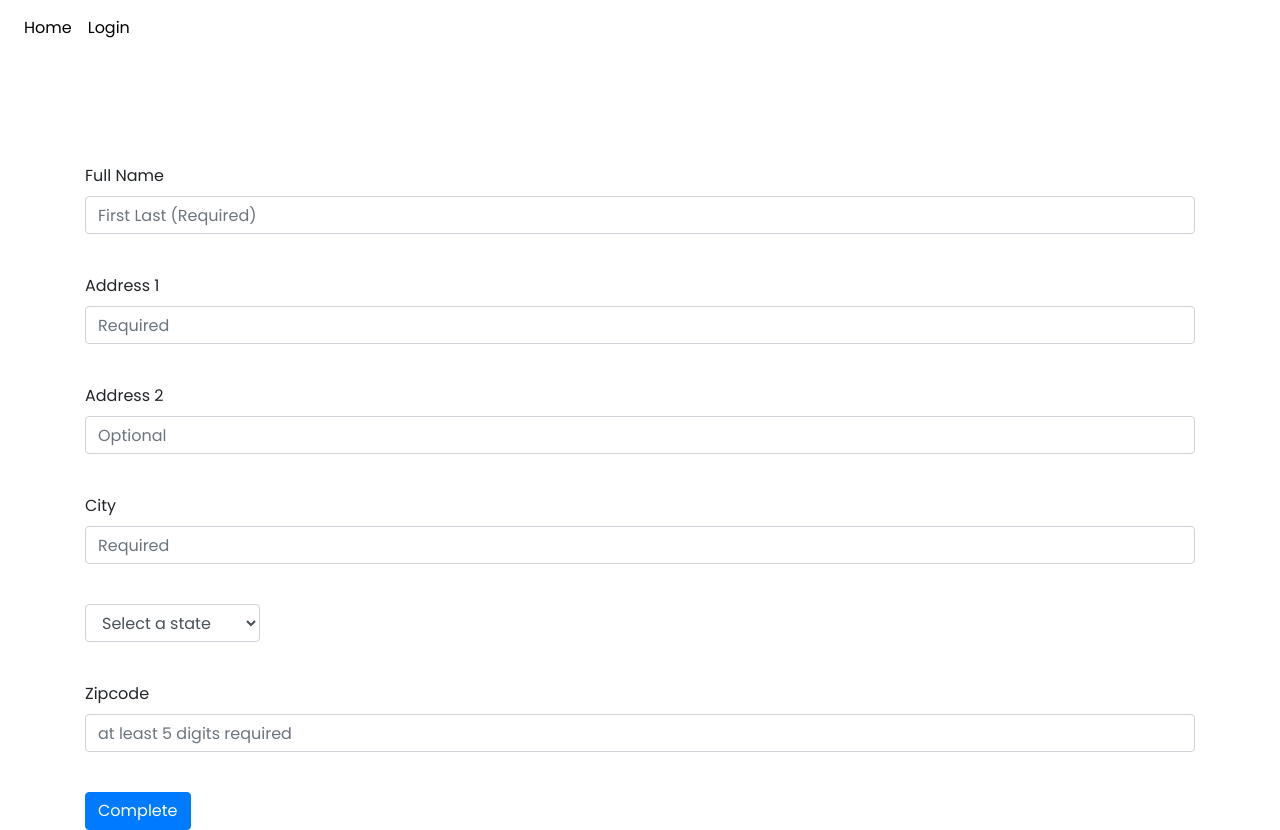
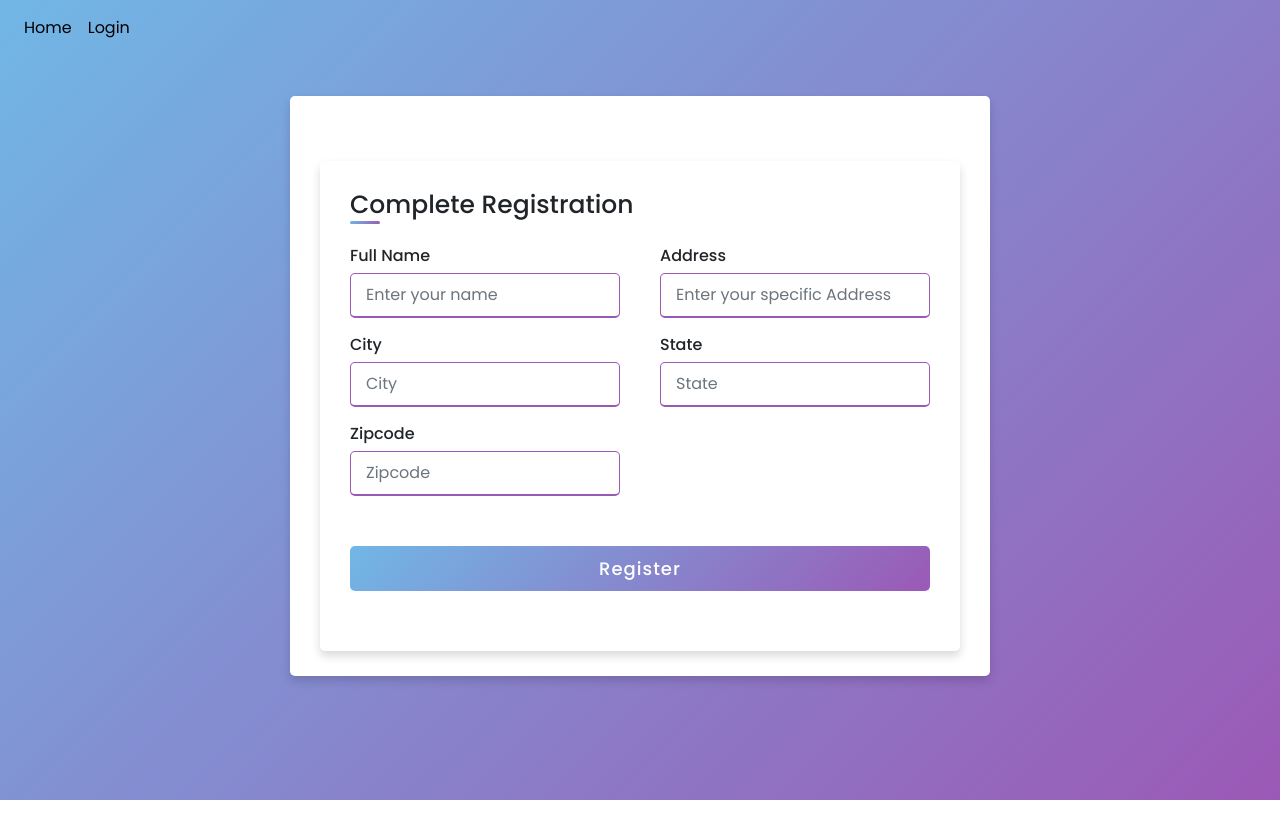
Before and after one commit to S0NNYD/Quoil, a Python web app: template website/templates/completereg.html in a window 1280 px wide. After the commit the page ends 800 px from the top, so only its background shows below. Run offline with Jinja, Linux system fonts and the light colour scheme; the template is opened without the code that fills it, so the values that code supplies are empty; some libraries are stand-ins or nearby versions.

Commit message:
style: changed style of complete registration to look the same as registration

```diff
--- a/website/templates/completereg.html
+++ b/website/templates/completereg.html
@@ -1,10 +1,222 @@
 {% extends "base.html" %} {% block title %} Form {% endblock %}
+
 {% block content %}
-<br>
-<br>
-<br>
+<style>
+    @import url('https://fonts.googleapis.com/css2?family=Poppins:wght@200;300;400;500;600;700&display=swap');
+
+    * {
+      margin: 0;
+      padding: 0;
+      box-sizing: border-box;
+      font-family: 'Poppins', sans-serif;
+    }
+
+    body {
+      height: 100vh;
+      justify-content: center;
+      align-items: center;
+
+      background: linear-gradient(135deg, #71b7e6, #9b59b6);
+    }
+
+    .container {
+      margin-top: 40px;
+      max-width: 700px;
+      width: 100%;
+      background-color: #fff;
+      padding: 25px 30px;
+      border-radius: 5px;
+      box-shadow: 0 5px 10px rgba(0, 0, 0, 0.15);
+    }
+
+    .container .title {
+      font-size: 25px;
+      font-weight: 500;
+      position: relative;
+    }
+
+    .container .title::before {
+      content: "";
+      position: absolute;
+      left: 0;
+      bottom: 0;
+      height: 3px;
+      width: 30px;
+      border-radius: 5px;
+      background: linear-gradient(135deg, #71b7e6, #9b59b6);
+    }
+
+    .content form .user-details {
+      display: flex;
+      flex-wrap: wrap;
+      justify-content: space-between;
+      margin: 20px 0 12px 0;
+    }
+
+    form .user-details .input-box {
+      margin-bottom: 15px;
+      width: calc(100% / 2 - 20px);
+    }
+
+    form .input-box span.details {
+      display: block;
+      font-weight: 500;
+      margin-bottom: 5px;
+    }
+
+    .user-details .input-box input {
+      height: 45px;
+      width: 100%;
+      outline: none;
+      font-size: 16px;
+      border-radius: 5px;
+      padding-left: 15px;
+      border: 1px solid #ccc;
+      border-bottom-width: 2px;
+      transition: all 0.3s ease;
+    }
+
+    .user-details .input-box input:focus,
+    .user-details .input-box input:valid {
+      border-color: #9b59b6;
+    }
+
+    form .gender-details .gender-title {
+      font-size: 20px;
+      font-weight: 500;
+    }
+
+    form .category {
+      display: flex;
+      width: 80%;
+      margin: 14px 0;
+      justify-content: space-between;
+    }
+
+    form .category label {
+      display: flex;
+      align-items: center;
+      cursor: pointer;
+    }
+
+    form input[type="radio"] {
+      display: none;
+    }
+
+    form .button {
+      height: 45px;
+      margin: 35px 0
+    }
+
+    form .button input {
+      height: 100%;
+      width: 100%;
+      border-radius: 5px;
+      border: none;
+      color: #fff;
+      font-size: 18px;
+      font-weight: 500;
+      letter-spacing: 1px;
+      cursor: pointer;
+      transition: all 0.3s ease;
+      background: linear-gradient(135deg, #71b7e6, #9b59b6);
+    }
+
+    form .button input:hover {
+      /* transform: scale(0.99); */
+      background: linear-gradient(-135deg, #71b7e6, #9b59b6);
+    }
+
+    @media(max-width: 584px) {
+      .container {
+        max-width: 100%;
+      }
+
+      form .user-details .input-box {
+        margin-bottom: 15px;
+        width: 100%;
+      }
+
+      form .category {
+        width: 100%;
+      }
+
+      .content form .user-details {
+        max-height: 300px;
+        overflow-y: scroll;
+      }
+
+      .user-details::-webkit-scrollbar {
+        width: 5px;
+      }
+    }
+
+    @media(max-width: 459px) {
+      .container .content .category {
+        flex-direction: column;
+      }
+    }
+  </style>
 
 
+<body>
+
+    <!DOCTYPE html>
+    <html lang="en" dir="ltr">
+
+    <head>
+      <meta charset="UTF-8">
+      <link rel="stylesheet" href="style.css">
+      <meta name="viewport" content="width=device-width, initial-scale=1.0">
+    </head>
+
+    <body>
+      <div class="container">
+        <div class="title">Complete Registration</div>
+        <div class="content">
+          <form method="POST">
+            <div class="user-details">
+              <div class="input-box">
+                <span class="details">Full Name</span>
+                <input type="fullname" class="form-control" id="fullname" name="fullname" placeholder="Enter your name" />
+              </div>
+              <div class="input-box">
+                <span class="details">Address</span>
+                <input type="address" class="form-control" id="address" name="address"
+                  placeholder="Enter your specific Address" />
+              </div>
+              <div class="input-box">
+                <span class="details">City</span>
+                <input type="address" class="form-control" id="city" name="city" placeholder="City" />
+              </div>
+              <div class="input-box">
+                <span class="details">State</span>
+                <input type="address" class="form-control" id="state" name="state" placeholder="State" />
+              </div>
+              <div class="input-box">
+                <span class="details">Zipcode</span>
+                <input type="zipcode" class="form-control" id="zipcode" name="zipcode" placeholder="Zipcode" />
+              </div>
+            </div>
+            <div class="button">
+              <input type="submit" value="Register">
+            </div>
+          </form>
+        </div>
+      </div>
+
+    </body>
+
+    </html>
+
+  </body>
+
+
+
+
+
+
+<!--
 <form method="POST">
     <h3 align = "center"> Complete Registration </h3>
     <div class="form-group">
@@ -96,7 +308,7 @@
           <option value="WV">WV</option>
           <option value="WI">WI</option>
           <option value="WY">WY</option>
-          <!-- add more options for other states -->
+
         </select>
       </div>
 
@@ -111,6 +323,6 @@
     <br>
     <button type = "submit" class="btn btn-primary">Complete</button>
 
-</form>
+</form> -->
 
 {% endblock %}
```
